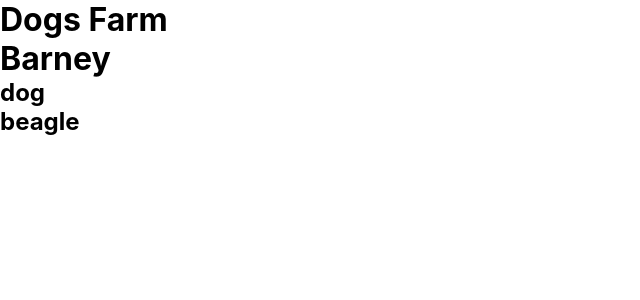
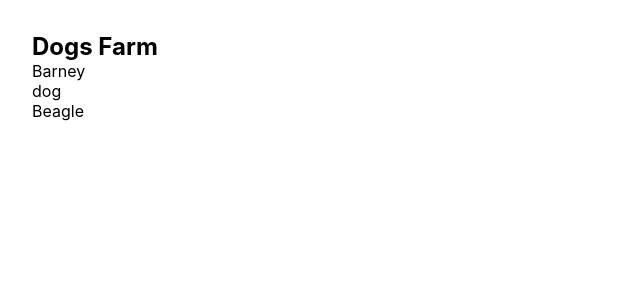
Before and after one commit to besopmac/dogs-farm, a React (Vite) app: page / in a window 1280 px wide. Shown: the top 300 px of the page, without its empty margins (0-640 px from the left). Built offline with nearby package versions, Linux system fonts and the light colour scheme.

Commit message:
Recreated FEM structure for SearchParams

```diff
--- a/src/App.js
+++ b/src/App.js
@@ -1,16 +1,12 @@
 import ReactDOM from "react-dom";
-import Pet from './Pet';
+import SearchParams from './SearchParams';
 
 const App = () => {
   return (
-    <div>
+    <section className="wrapper">
       <h1>Dogs Farm</h1>
-      <Pet
-        name="Barney"
-        animal="dog"
-        breed="beagle"
-      />
-    </div>
+      <SearchParams />
+    </section>
   );
 };
 
--- a/src/Pet.js
+++ b/src/Pet.js
@@ -1,9 +1,13 @@
 import React from "react";
 
-export default function Pet({ name, animal, breed }) {
-  return React.createElement("div", {}, [
-    React.createElement("h1", {}, name),
-    React.createElement("h2", {}, animal),
-    React.createElement("h2", {}, breed),
-  ]);
+const Pet = ({ name, animal, breed }) => {
+  return (
+    <div>
+      <p>{ name }</p>
+      <p>{ animal }</p>
+      <p>{ breed }</p>
+    </div>
+  )
 }
+
+export default Pet;
--- /dev/null
+++ b/src/SearchParams.js
@@ -0,0 +1,14 @@
+import React from 'react';
+import Pet from './Pet';
+
+const SearchParams = () => {
+  return (
+    <Pet
+      name="Barney"
+      animal="dog"
+      breed="Beagle"
+    />
+  )
+}
+
+export default SearchParams
--- a/src/styles.css
+++ b/src/styles.css
@@ -15,3 +15,7 @@ body {
   height: inherit;
   font-family: -apple-system, BlinkMacSystemFont, 'Segoe UI', Roboto, Oxygen, Ubuntu, Cantarell, 'Open Sans', 'Helvetica Neue', sans-serif;
 }
+
+.wrapper {
+  padding: 2rem;
+}
```
Also changed, not shown: src/SearchBreeds.js (added, +35 -0 lines).
